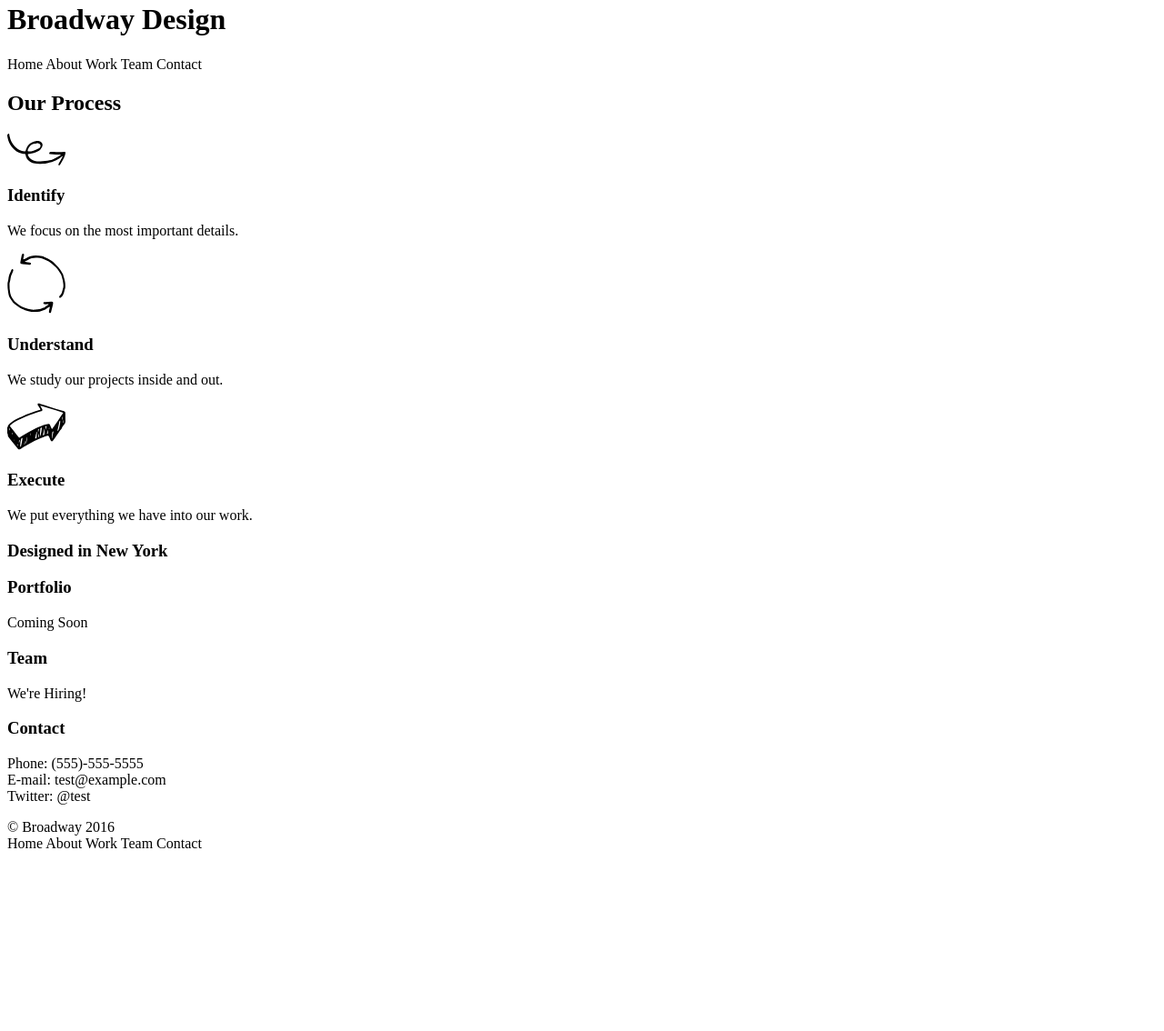
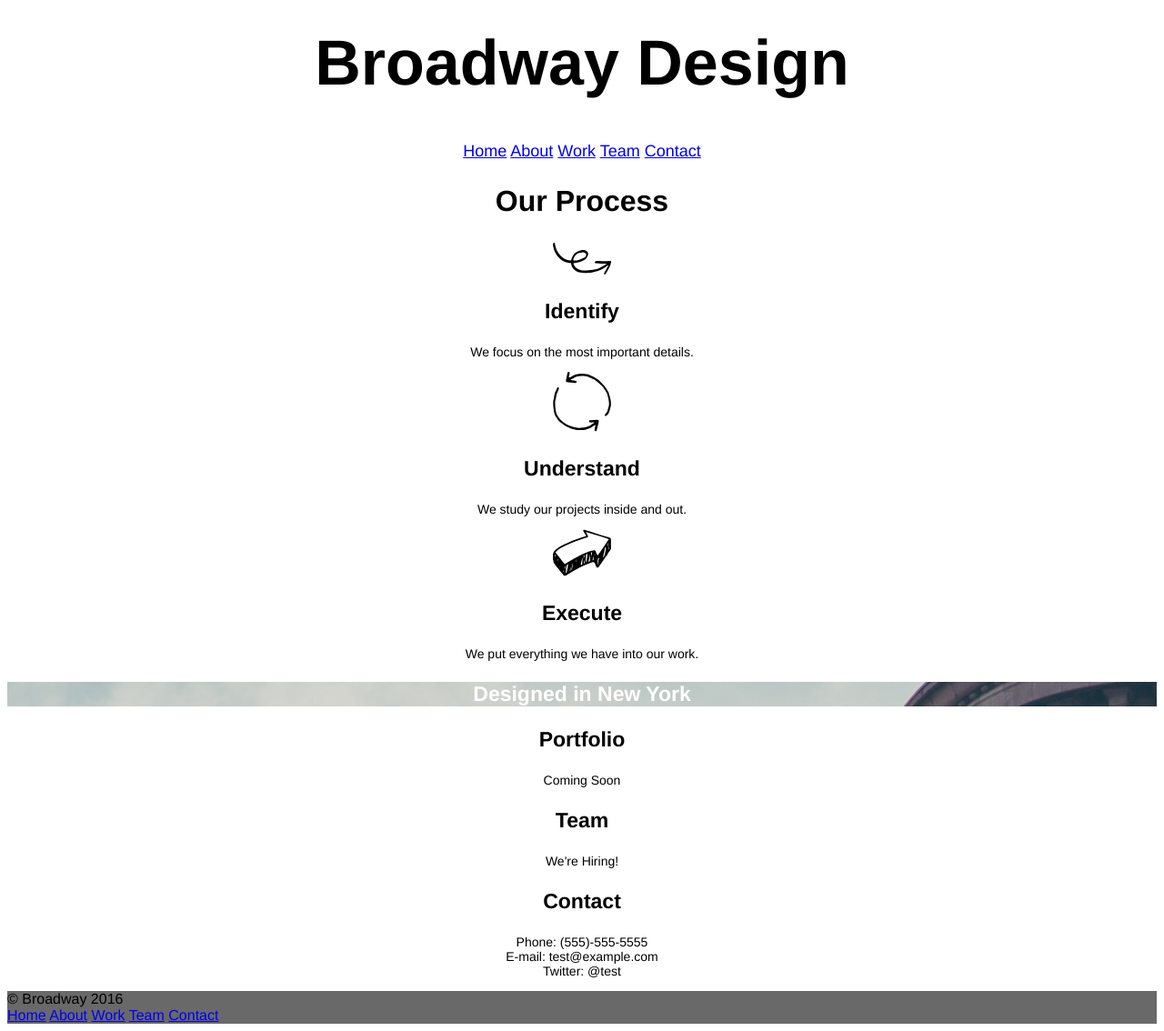
Before and after one commit to morganreed5/broadway, a plain HTML site: page index.html in a window 1280 px wide. Shown: the part 18-1152 px from the top of the page at 91% size. Before the commit the page ends 963 px from the top, so only its background shows below. Drawn offline with Linux system fonts and the light colour scheme.

Commit message:
Add CSS styling

```diff
--- a/index.html
+++ b/index.html
@@ -6,7 +6,7 @@
     <title>
         Broadway Design
     </title>
-
+    <link href="./resources/css/style.css" type="text/css" rel="stylesheet">
 </head>
 
 <body>
@@ -14,11 +14,11 @@
     <div class="navbar">
         <h1>Broadway Design</h1>
         <nav>
-            Home
-            About
-            Work
-            Team
-            Contact
+            <a href="index.html">Home</a>
+            <a href="index.html">About</a>
+            <a href="index.html">Work</a>
+            <a href="index.html">Team</a>
+            <a href="index.html">Contact</a>
         </nav>
     </div>
 
@@ -61,11 +61,11 @@
     <footer>
     &copy; Broadway 2016
         <nav>
-            Home
-            About
-            Work
-            Team
-            Contact
+            <a href="index.html">Home</a>
+            <a href="index.html">About</a>
+            <a href="index.html">Work</a>
+            <a href="index.html">Team</a>
+            <a href="index.html">Contact</a>
         </nav>
     </footer>
 </body>
--- /dev/null
+++ b/resources/css/style.css
@@ -0,0 +1,44 @@
+html {
+    text-align: center;
+    font-family: helvetica;
+
+}
+
+.navbar {
+    background-image: url(../images/the-flatiron-building.png)
+    color: white;
+    font-size: 18px;
+}
+
+h1, h2, h3 {
+    font-weight: bold;
+}
+
+h1 {
+    font-size: 70px;
+}
+
+h2 {
+    font-size: 32px;
+}
+
+h3 {
+    font-size: 23px;
+}
+
+p {
+    font-size: 14px;
+}
+
+.NY {
+    font-size: 23px;
+    color: white;
+    background-image: url(../images/the-flatiron-building.png);
+}
+
+footer {
+    font-size: 11px,
+    color: white;
+    background-color: dimgray;
+    text-align: left;
+}
```
Also changed, not shown: resources/style.css (deleted).
